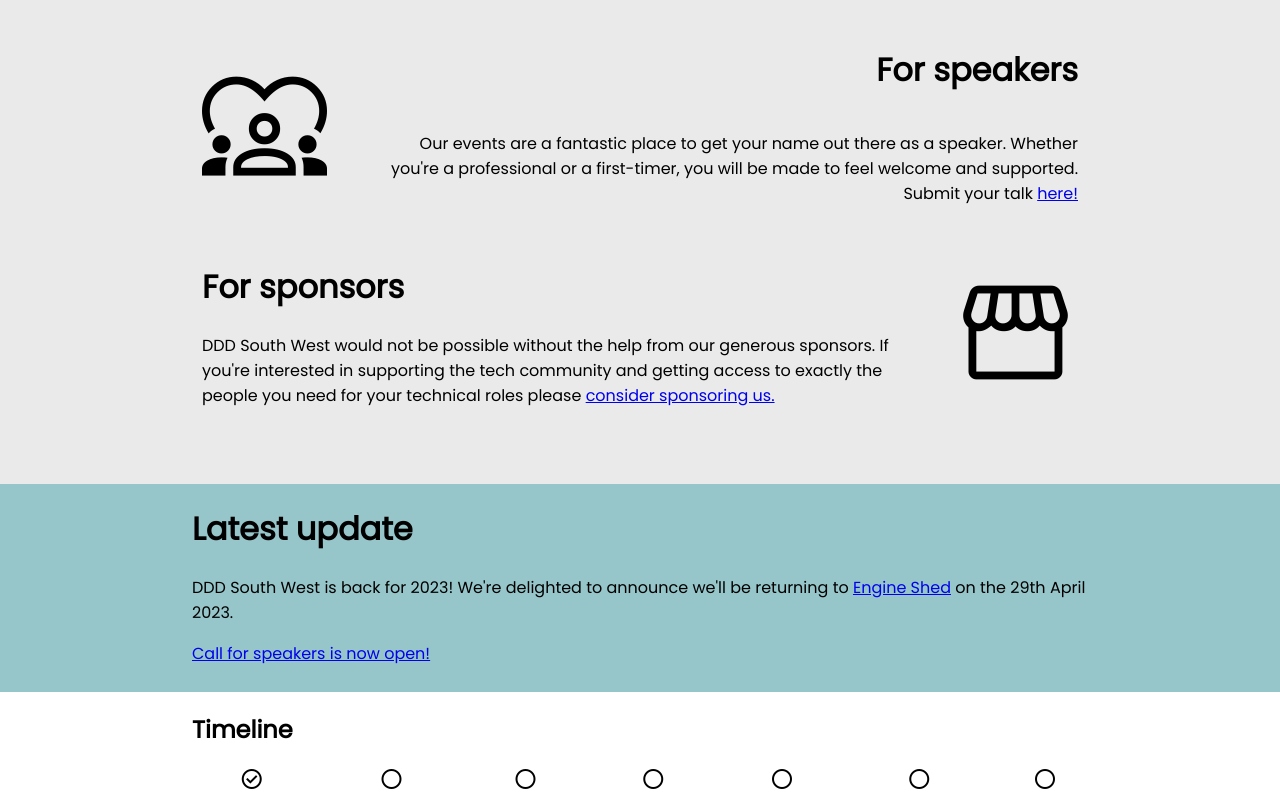
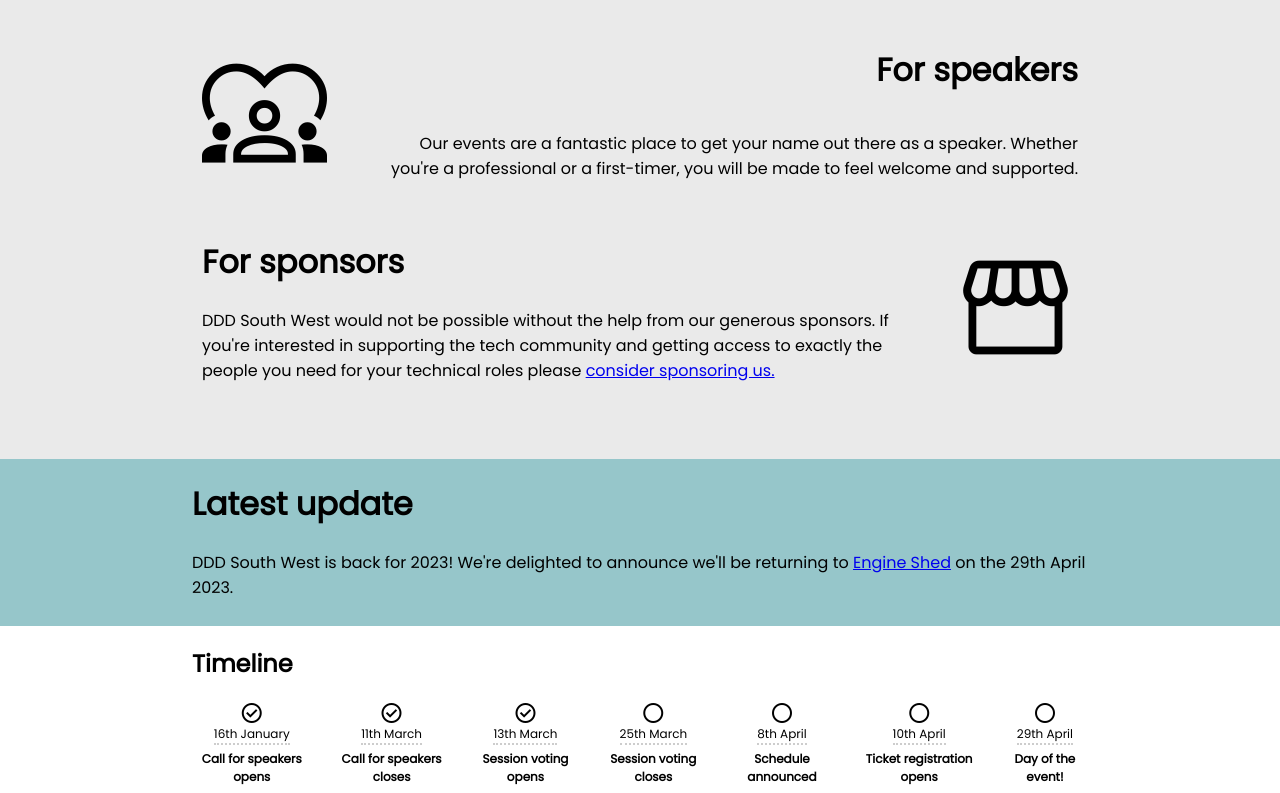
Before and after one commit to dddsw/dddsw-web, a SvelteKit app: page / in a window 1280 px wide. Shown: the part 1060-1853 px from the top of the page. Built offline with nearby package versions, Linux system fonts and the light colour scheme.

Commit message:
content updates

```diff
--- a/src/routes/+page.svelte
+++ b/src/routes/+page.svelte
@@ -19,7 +19,7 @@
 			title: 'For speakers',
 			icon: 'diversity_1',
 			paragraph: `Our events are a fantastic place to get your name out there as a speaker. Whether you're a
-				professional or a first-timer, you will be made to feel welcome and supported. Submit your talk <a href="https://sessionize.com/ddd-south-west-2023-cfs/" target="_blank">here!</a>`
+				professional or a first-timer, you will be made to feel welcome and supported.`
 		},
 		{
 			title: 'For sponsors',
@@ -62,11 +62,6 @@
 			>
 			on the 29th April 2023.
 		</p>
-		<p>
-			<a href="https://sessionize.com/ddd-south-west-2023-cfs/" target="_blank"
-				>Call for speakers is now open!</a
-			>
-		</p>
 	</div>
 </div>
 
@@ -80,12 +75,12 @@
 				<p>Call for speakers opens</p>
 			</span>
 			<span class="timeline-item">
-				<span class="material-symbols-outlined"> circle </span>
+				<span class="material-symbols-outlined"> check_circle </span>
 				<p>11th March</p>
 				<p>Call for speakers closes</p>
 			</span>
 			<span class="timeline-item">
-				<span class="material-symbols-outlined"> circle </span>
+				<span class="material-symbols-outlined"> check_circle </span>
 				<p>13th March</p>
 				<p>Session voting opens</p>
 			</span>
```
